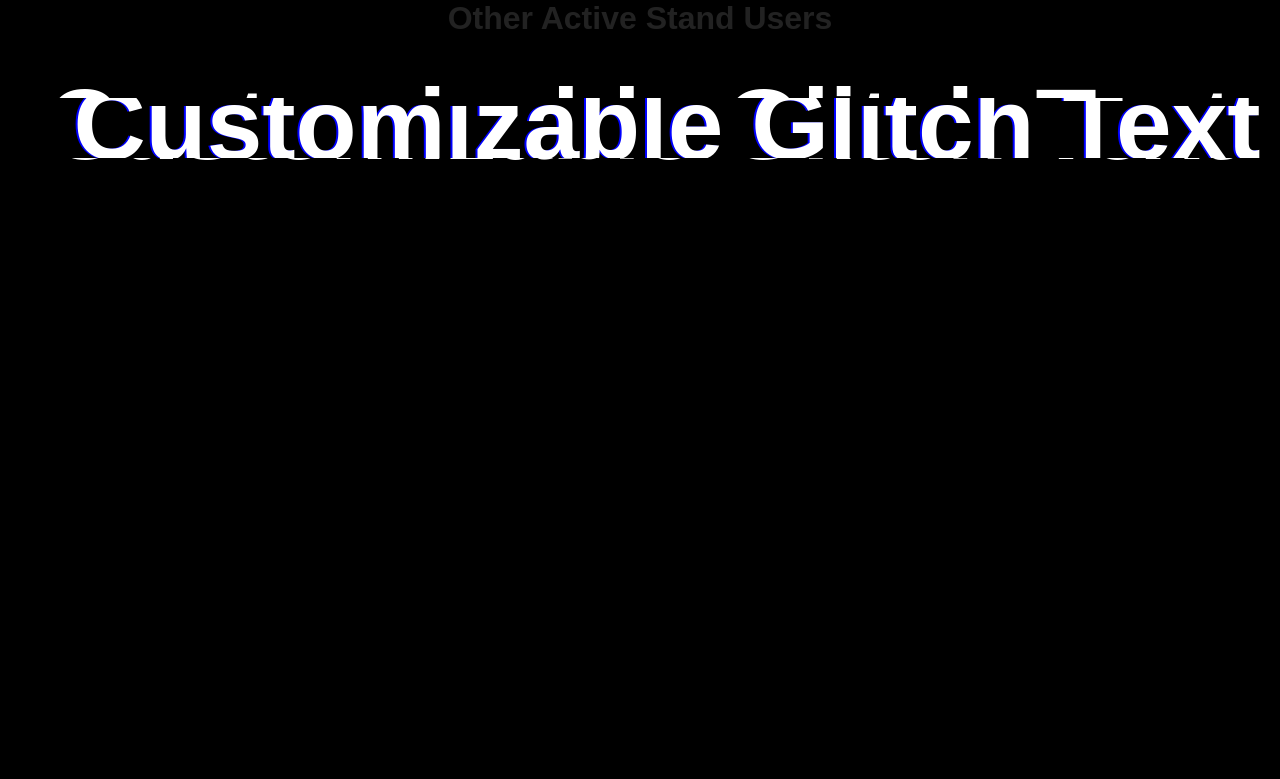
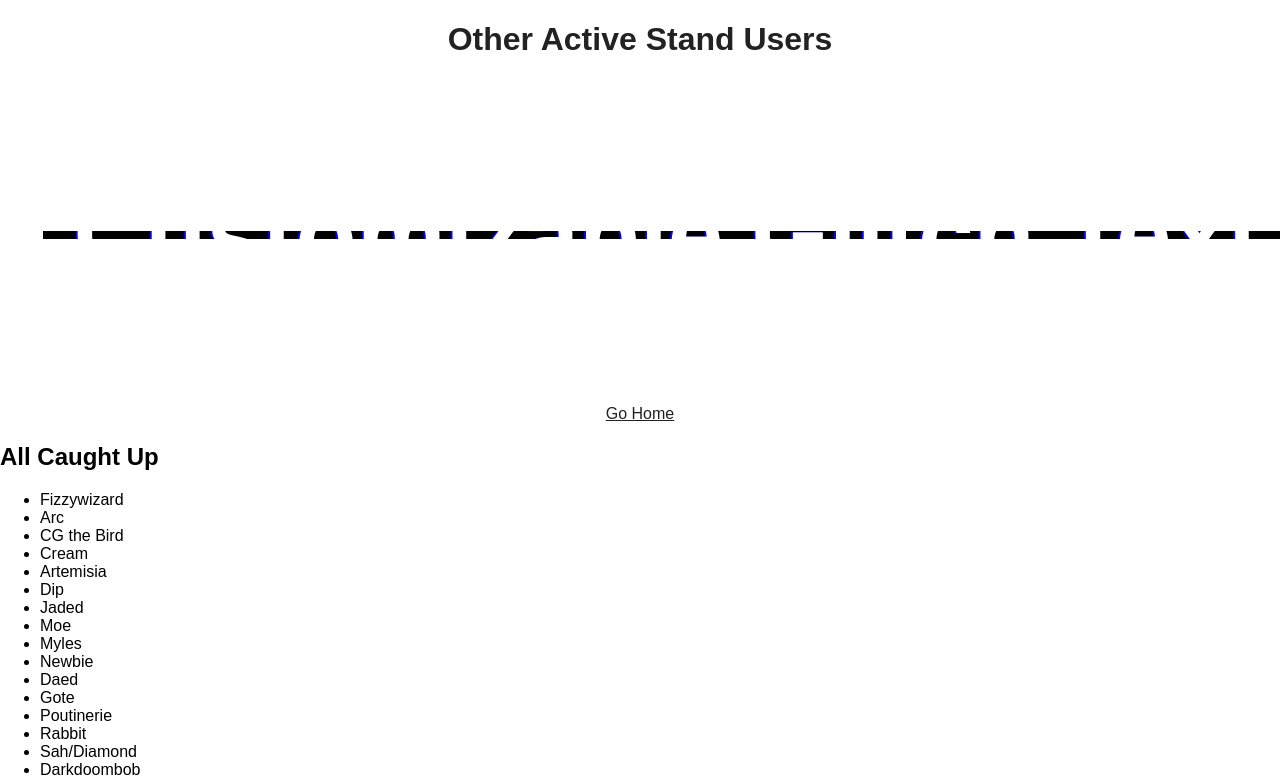
Before and after one commit to leafgilly/brienne_documentation, a React (Create React App) app in the folder my-app/: page /misc in a window 1280 px wide. Shown: the top 779 px of the page. Built offline with nearby package versions, Linux system fonts and the light colour scheme.

Commit message:
minor style change

```diff
--- a/my-app/src/App.css
+++ b/my-app/src/App.css
@@ -1,11 +1,11 @@
-* {
+/* * {
   margin: 0;
-  padding: 0; }
+  padding: 0; } */
 
 body, html {
   width: 100%;
   height: 100%;
-  background-color: black; }
+  /*background-color: black;*/ } /* EDIT BACKGROUND COLOR HERE (PART 1 OF 2) */
 
 .wrapper {
   width: 100%;
@@ -27,7 +27,7 @@ body, html {
     position: absolute;
     width: 100%;
     height: 100%;
-    background: black;
+    background: black; /* EDIT BACKGROUND COLOR HERE (PART 2 OF 2) */
     overflow: hidden;
     top: 0; }
   .wrapper h1.glitch::before {
--- a/my-app/src/pages/Misc.js
+++ b/my-app/src/pages/Misc.js
@@ -6,6 +6,9 @@ const Misc = () => {
     <div class="wrapper">
         <h1 class="glitch">Customizable Glitch Text</h1> {/* TO UPDATE THE GLITCH, CHANGE THIS TEXT, THEN GO TO APP.CSS AND MAKE THE CHANGES THERE */}
     </div>
+    <p>
+        <Link color="red" to="/page2">Go Home</Link>
+    </p>
     <h2>All Caught Up</h2>
     <ul>
         <li>Fizzywizard</li>
--- a/my-app/src/pages/Page2.js
+++ b/my-app/src/pages/Page2.js
@@ -6,7 +6,9 @@ const Page2 = () => {
      <><><h1>This is the second page</h1>
         <p>
           <Link color="red" to="/">Go to Page1</Link>
-        </p></><DocList /></>
+        </p></><DocList />
+        <h1>Testing Out Some Glitch Paragraphs</h1>
+        </>
     )
   };
 
```
